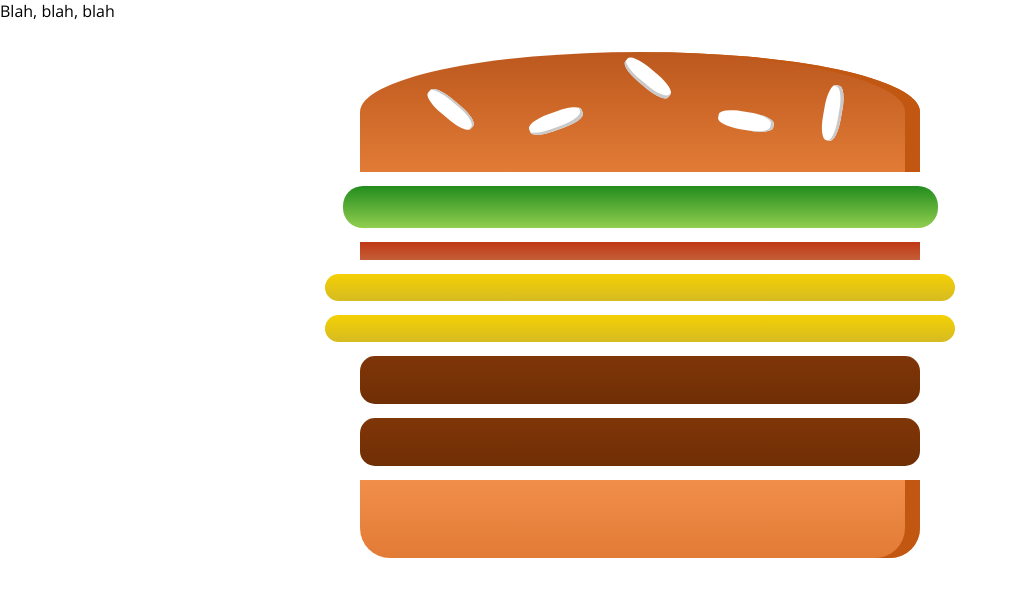
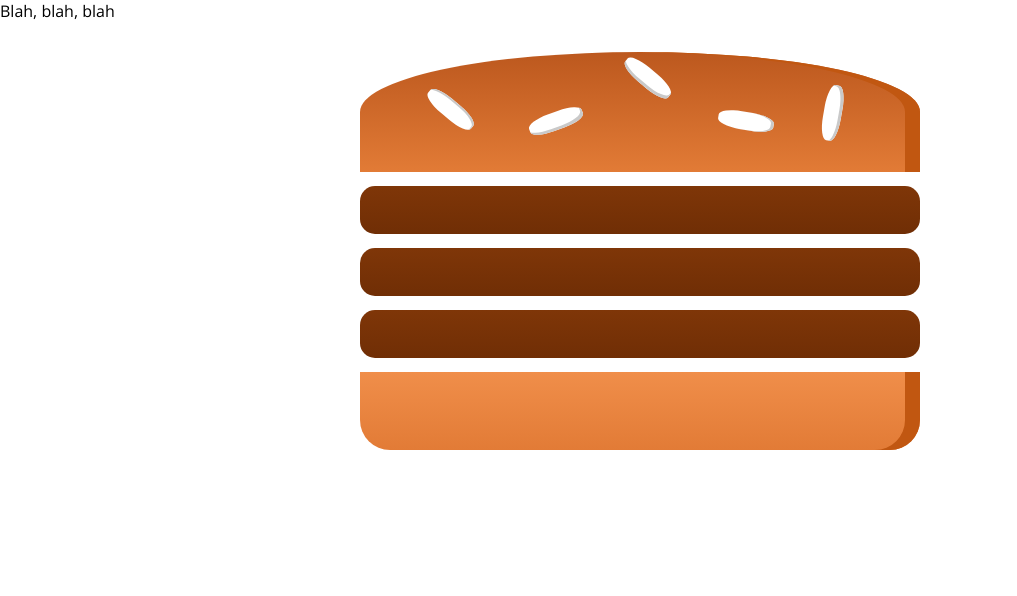
Before and after one commit to OverAndBeyondWeb/BurgerBuild, a React app: page / in a window 1280 px wide. Shown: the top 596 px of the page, without its empty margins (0-1017 px from the left). Built offline with nearby package versions, Linux system fonts and the light colour scheme.

Commit message:
Flattens ingredientsToComoponents array so that length will be zero if all of props.ingredients keys have values of zero. Burger.js renders top and bottom bun with text prompting user to add ingredients

```diff
--- a/src/components/Burger/Burger.css
+++ b/src/components/Burger/Burger.css
@@ -8,6 +8,12 @@
   font-size: 1.2em;
 }
 
+@media (min-width: 500px) and (min-height: 400px) {
+  .Burger {
+      width: 350px;
+      height: 300px;
+  }
+}
 
 @media (min-width: 500) and (min-height: 401) {
   .Burger {
--- a/src/components/Burger/Burger.js
+++ b/src/components/Burger/Burger.js
@@ -3,17 +3,24 @@ import classes from './Burger.css';
 import BurgerIngredient from './BurgerIngredients/BurgerIngredient';
 
  const burger = (props) => {
-  const ingredientsToArray = Object.keys(props.ingredients)
+  let ingredientsToComponents = Object.keys(props.ingredients)
     .map(ingredientKey => {
       return [...Array(props.ingredients[ingredientKey])].map((arraySlot, index) => {
         return <BurgerIngredient key={ingredientKey + index} type={ingredientKey} />;
       });
-    });
-    console.log(ingredientsToArray);
+    })
+    .reduce((arr, el) => {
+      return arr.concat(el);
+    }, []);
+
+  if(ingredientsToComponents.length === 0) {
+    ingredientsToComponents= <p>Please add some ingredients</p>;
+  }
+
   return (
     <div className={classes.Burger}>
       <BurgerIngredient type="bread-top"/>
-      {ingredientsToArray}
+      {ingredientsToComponents}
       <BurgerIngredient type="bread-bottom"/>
     </div>
   )
--- a/src/containers/BurgerBuilder/BurgerBuilder.js
+++ b/src/containers/BurgerBuilder/BurgerBuilder.js
@@ -5,10 +5,10 @@ import Burger from '../../components/Burger/Burger';
 class BurgerBuilder extends Component {
 
   state = {
-    lettuce: 1,
-    bacon: 1,
-    cheese: 2,
-    meat: 2
+    lettuce: 0,
+    bacon: 0,
+    cheese: 0,
+    meat: 3
   }
 
   render() {
```
